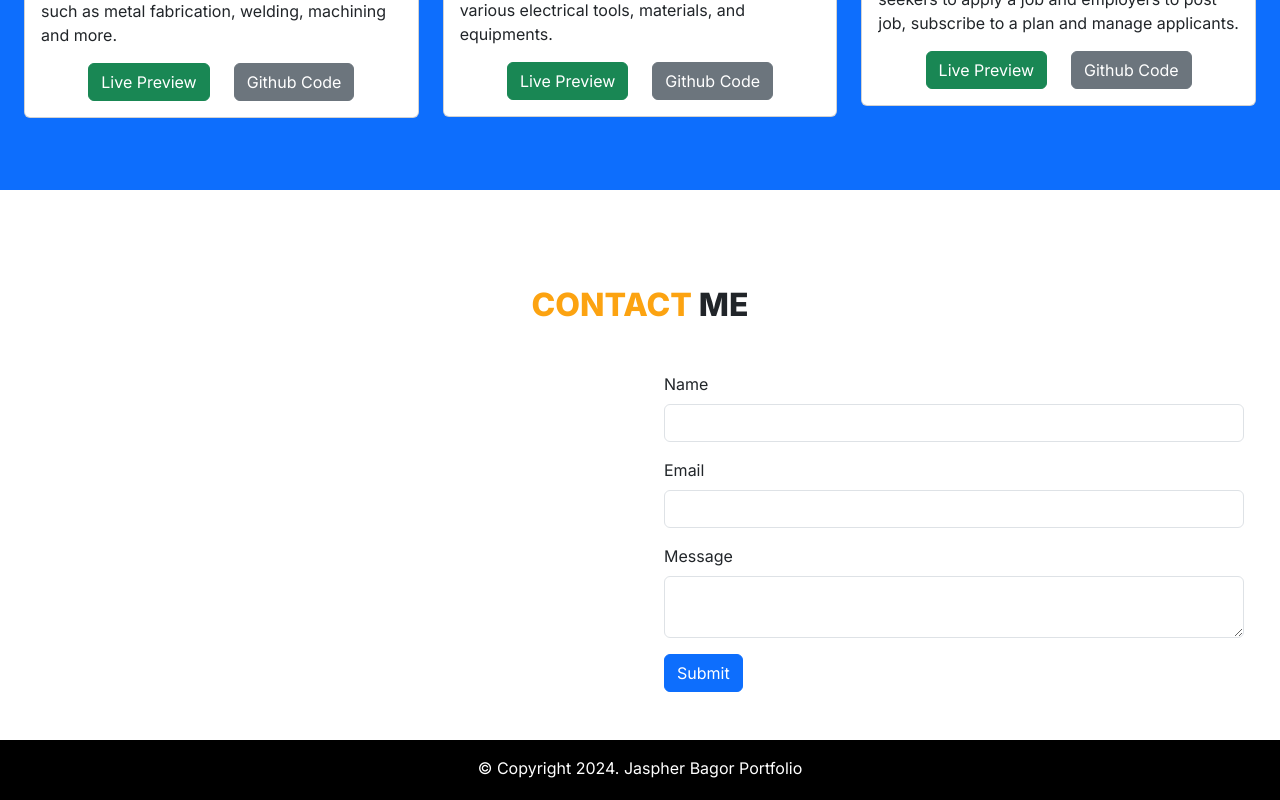
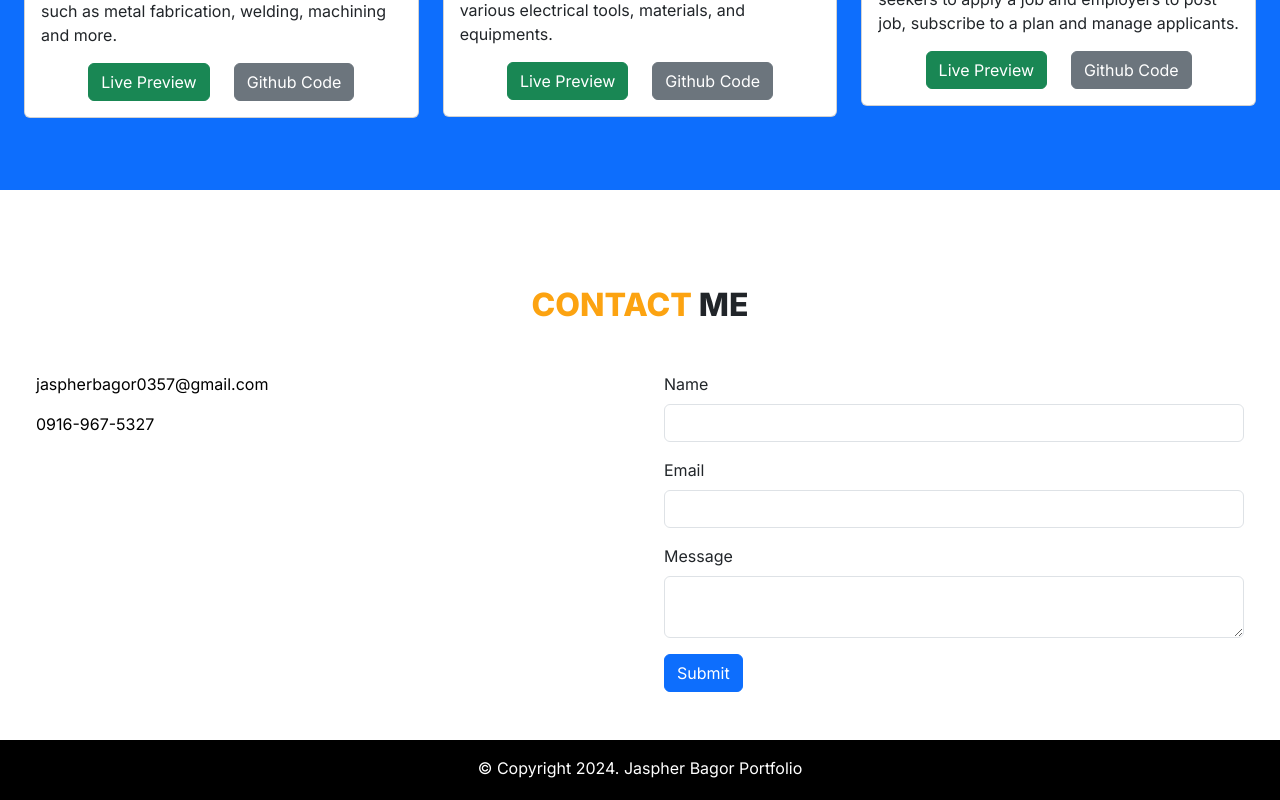
Before and after one commit to jaspherbagor/React-Portfolio, a React (Create React App) app in the folder jaspher-portfolio/: page / in a window 1280 px wide. Shown: the part 1749-2549 px from the top of the page. Built offline with nearby package versions, Linux system fonts and the light colour scheme.

Commit message:
added a temporary structure of the contact info in the contact section

```diff
--- a/jaspher-portfolio/src/components/pages/home.jsx
+++ b/jaspher-portfolio/src/components/pages/home.jsx
@@ -1,6 +1,7 @@
 import React from "react";
 import "../css/home.css";
 const Home = () => {
+
   return (
     <>
       <section className="hero-section container-fluid px-md-4 px-sm-4 px-2 py-5">
@@ -127,9 +128,24 @@ const Home = () => {
       <section className="contact-section container-fluid px-md-4 px-sm-4 px-2 py-5">
         <h2 className="text-center fw-bolder my-5"><span>CONTACT</span> ME</h2>
         <div className="row">
-          <div className="col-md-6 d-flex justify-content-center align-items-center">
+          <div className="col-md-6">
             <div className="container">
+              <p className="text-start">
+                <a href="mailto:jaspherbagor0357@gmail.com" target="_blank" className="text-decoration-none text-black">
+                  jaspherbagor0357@gmail.com
+                </a>
+              </p>
+              <p className="text-start">
+                <a href="tel:09169675327" target="_blank" className="text-decoration-none text-black">
+                  0916-967-5327
+                </a>
+              </p>
+              <div className="d-flex align-items-center justify-content-center">
+                <a href="" target="_blank" className="text-decoration-none text-white">
 
+                </a>
+
+              </div>
             </div>
           </div>
           <div className="col-md-6 d-flex justify-content-center align-items-center">
```
